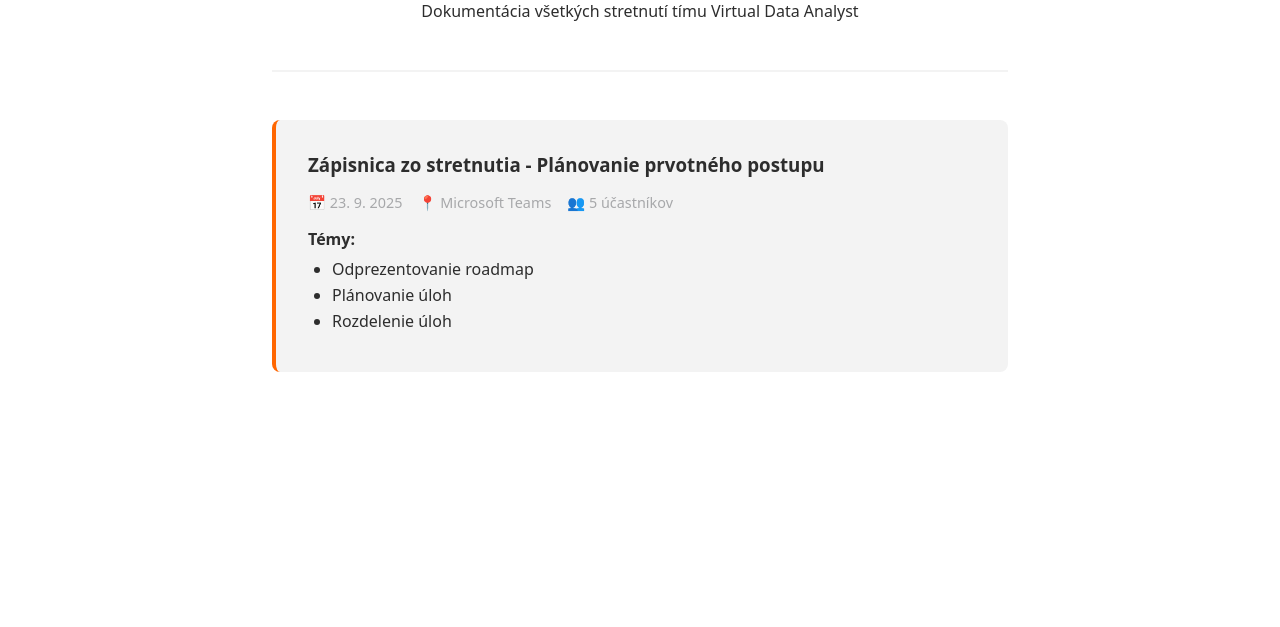
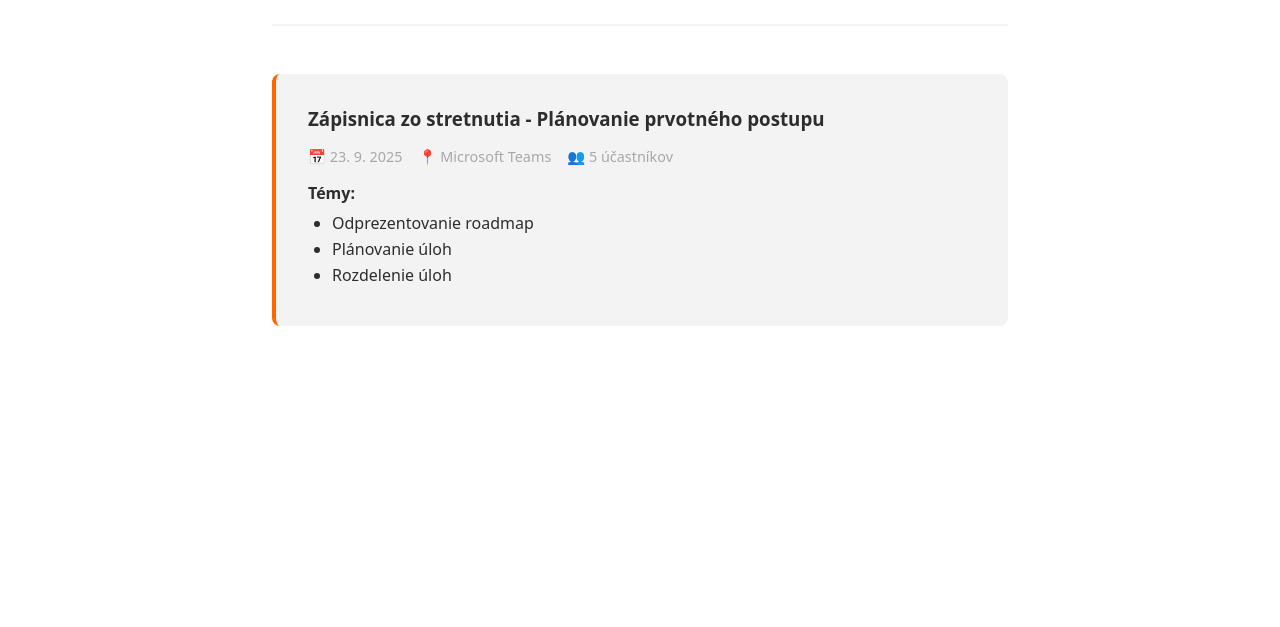
Before and after one commit to peter115342/TP25_26_webpage, an Astro site: page /TP25_26_webpage/minutes in a window 1280 px wide. Shown: the part 175-802 px from the top of the page. Built offline with nearby package versions, Linux system fonts and the light colour scheme; Astro itself is replaced by a stand-in of ours.

Commit message:
chore : minute page cleanup

```diff
--- a/src/pages/minutes/index.astro
+++ b/src/pages/minutes/index.astro
@@ -12,7 +12,6 @@ const sortedMinutes = minutes.sort(
   <main class="container">
     <header>
       <h1>Zápisnice zo stretnutí</h1>
-      <p>Dokumentácia všetkých stretnutí tímu Virtual Data Analyst</p>
     </header>
 
     <section class="minutes-list">
```
